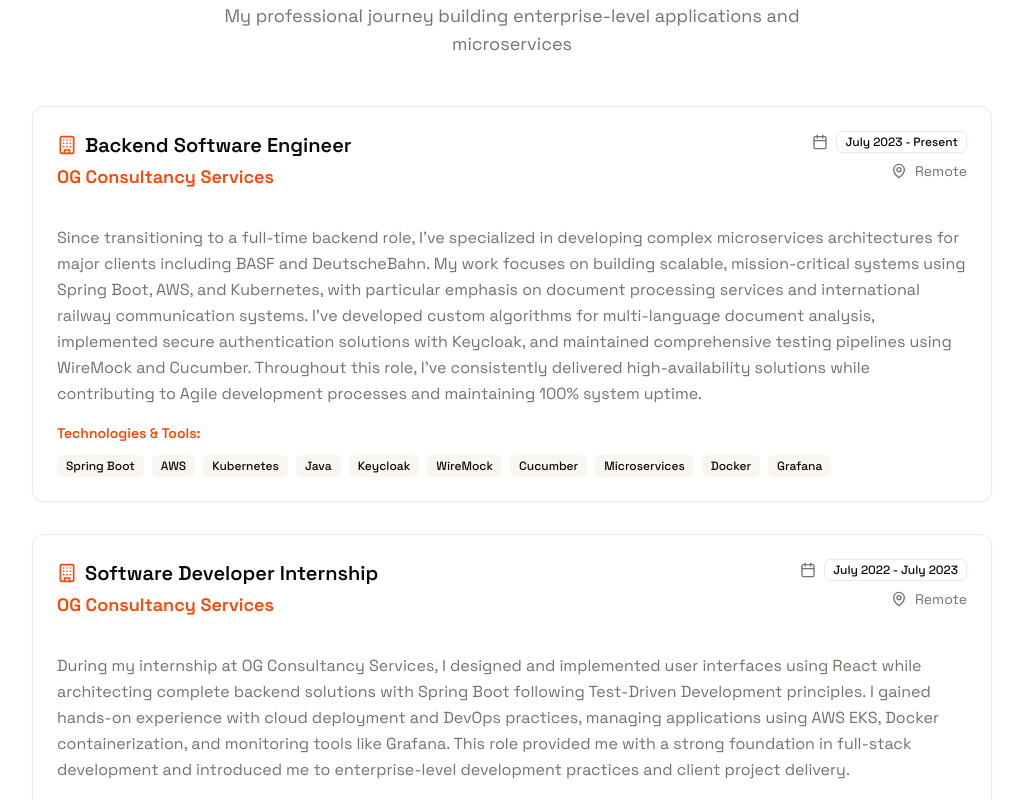
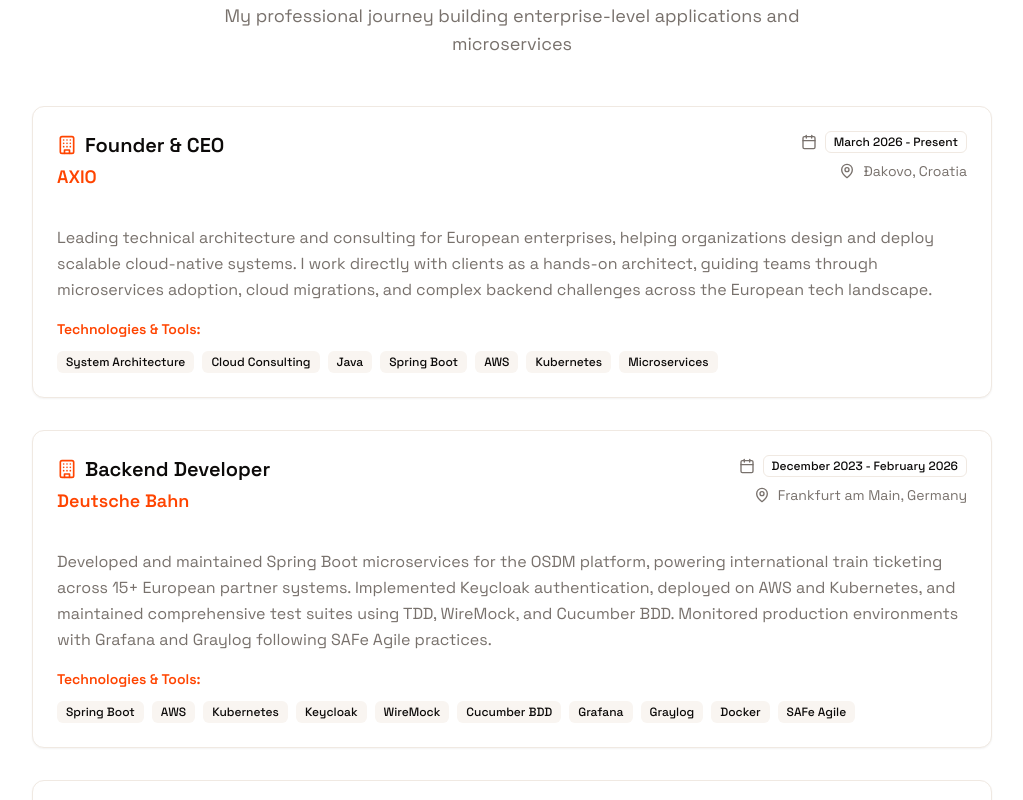
Before and after one commit to GyroZepelix/portfolio-website, a React (Vite) app: page / in a window 1280 px wide. Shown: the part 1640-2440 px from the top of the page, without its empty margins (128-1151 px from the left). Built offline with nearby package versions, Linux system fonts and the light colour scheme.

Commit message:
feat: add AXIO and Deutsche Bahn experience, update about section

```diff
--- a/src/components/about.tsx
+++ b/src/components/about.tsx
@@ -38,7 +38,8 @@
           >
             <div className="space-y-6">
               <p className="text-base md:text-lg leading-relaxed">
-                I'm Domagoj Gjalić, a <strong>Full-Stack Software Engineer</strong> specializing in backend architecture and microservices development. With over 3 years of professional
+                I'm Domagoj Gjalić, <strong>Founder & CEO at AXIO</strong> and a{" "}
+                <strong>Backend Engineer</strong> specializing in backend architecture and microservices development. With over 4 years of professional
                 experience, I've built my expertise through hands-on learning, personal projects, and solving real-world
                 challenges—architecting and delivering mission-critical applications for industry leaders like{" "}
                 <strong className="text-primary">BASF</strong> and{" "}
--- a/src/components/experience.tsx
+++ b/src/components/experience.tsx
@@ -15,9 +15,46 @@
 export default function Experience() {
   const experiences: Experience[] = [
     {
+      company: "AXIO",
+      position: "Founder & CEO",
+      period: "March 2026 - Present",
+      location: "Đakovo, Croatia",
+      summary:
+        "Leading technical architecture and consulting for European enterprises, helping organizations design and deploy scalable cloud-native systems. I work directly with clients as a hands-on architect, guiding teams through microservices adoption, cloud migrations, and complex backend challenges across the European tech landscape.",
+      technologies: [
+        "System Architecture",
+        "Cloud Consulting",
+        "Java",
+        "Spring Boot",
+        "AWS",
+        "Kubernetes",
+        "Microservices",
+      ],
+    },
+    {
+      company: "Deutsche Bahn",
+      position: "Backend Developer",
+      period: "December 2023 - February 2026",
+      location: "Frankfurt am Main, Germany",
+      summary:
+        "Developed and maintained Spring Boot microservices for the OSDM platform, powering international train ticketing across 15+ European partner systems. Implemented Keycloak authentication, deployed on AWS and Kubernetes, and maintained comprehensive test suites using TDD, WireMock, and Cucumber BDD. Monitored production environments with Grafana and Graylog following SAFe Agile practices.",
+      technologies: [
+        "Spring Boot",
+        "AWS",
+        "Kubernetes",
+        "Keycloak",
+        "WireMock",
+        "Cucumber BDD",
+        "Grafana",
+        "Graylog",
+        "Docker",
+        "SAFe Agile",
+      ],
+    },
+    {
       company: "OG Consultancy Services",
       position: "Backend Software Engineer",
-      period: "July 2023 - Present",
+      period: "July 2023 - February 2026",
       location: "Remote",
       summary:
         "Since transitioning to a full-time backend role, I've specialized in developing complex microservices architectures for major clients including BASF and DeutscheBahn. My work focuses on building scalable, mission-critical systems using Spring Boot, AWS, and Kubernetes, with particular emphasis on document processing services and international railway communication systems. I've developed custom algorithms for multi-language document analysis, implemented secure authentication solutions with Keycloak, and maintained comprehensive testing pipelines using WireMock and Cucumber. Throughout this role, I've consistently delivered high-availability solutions while contributing to Agile development processes and maintaining 100% system uptime.",
```
Also changed, not shown: .hermes/plans/2026-05-30_130000-portfolio-linkedin-sync.md (added).
